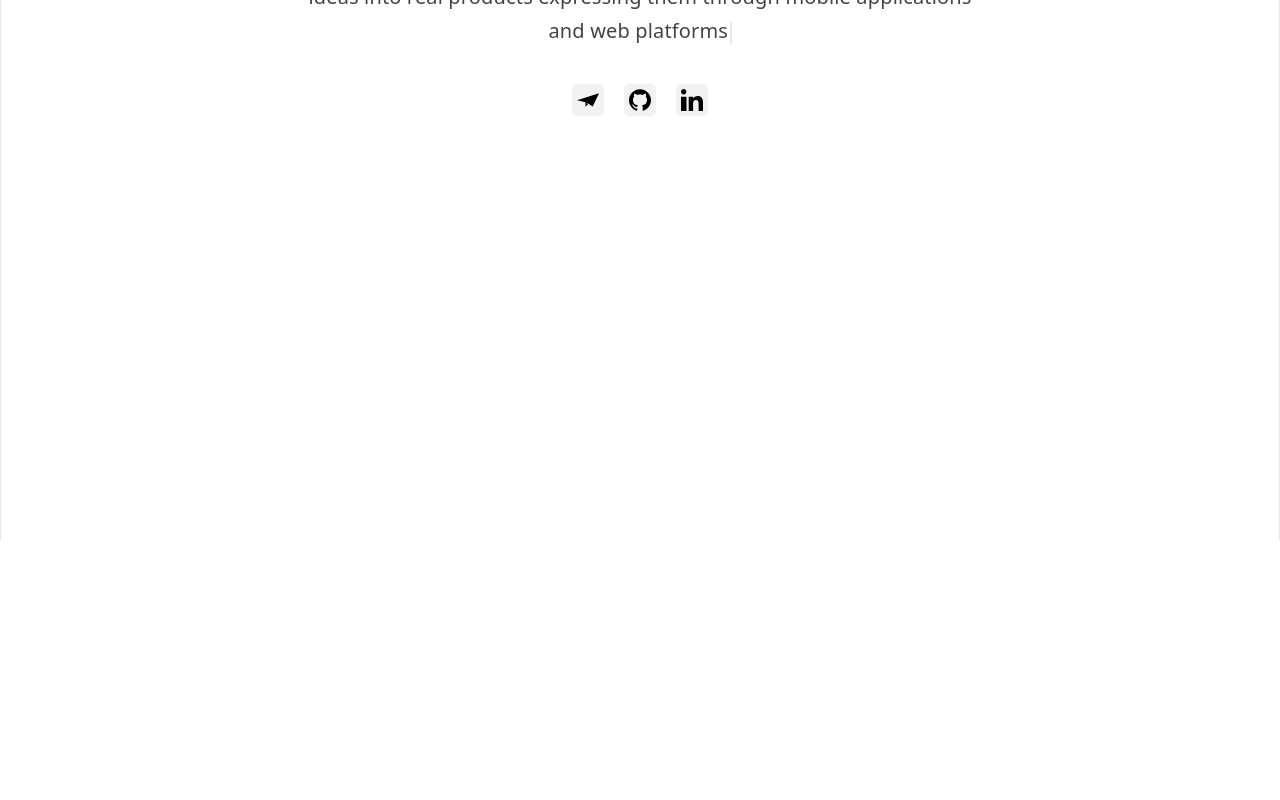
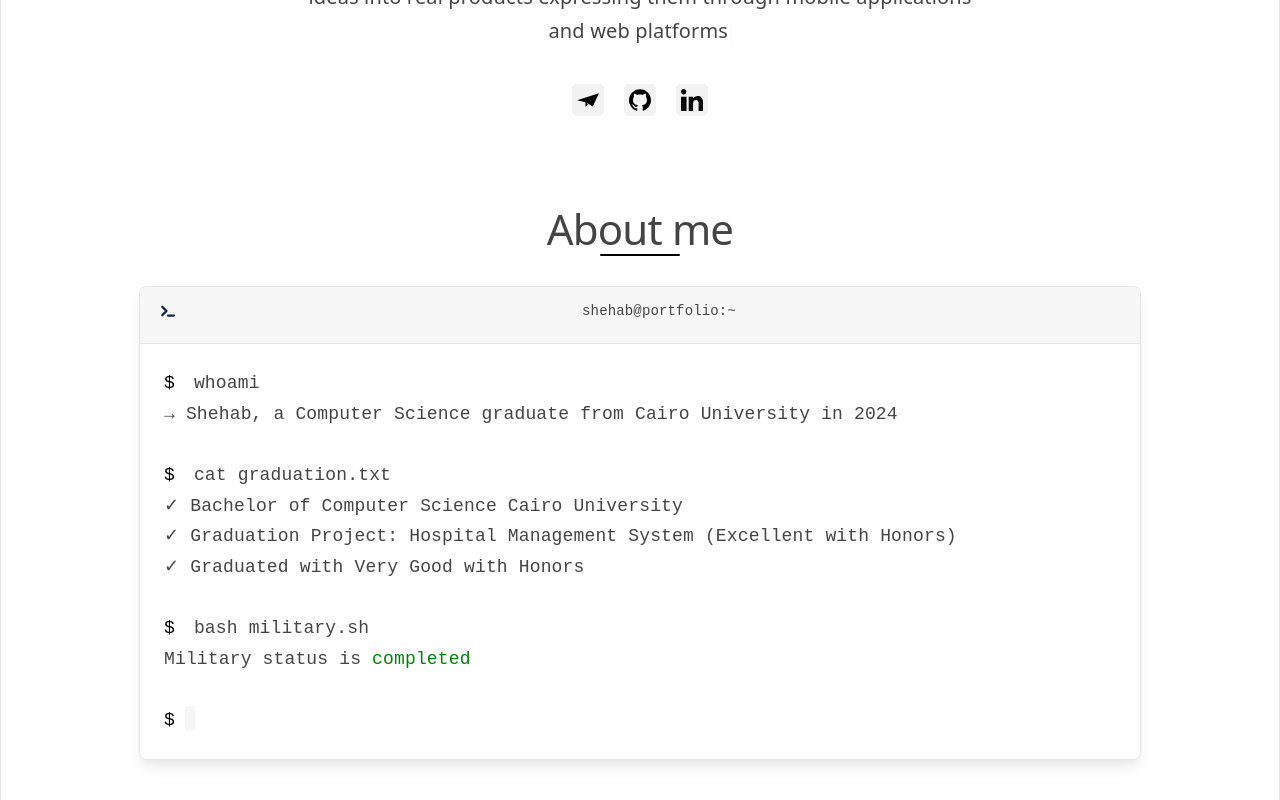
Before and after one commit to ShehabM0/portfolio, a React (Vite) app: page / in a window 1280 px wide. Shown: the part 260-1060 px from the top of the page. Before the commit the page ends 800 px from the top, so only its background shows below. Built offline with nearby package versions, Linux system fonts and the light colour scheme; a small style sheet from the web is missing.

Commit message:
add terminal component

```diff
--- a/src/App.css
+++ b/src/App.css
@@ -100,3 +100,77 @@
   transform: translateY(-2px);
   background-color: transparent;
 }
+
+/* ── Section Title ──────────────────────────────────────── */
+.section-title {
+  font-size: clamp(28px, 5vw, 42px);
+  font-weight: 500;
+  letter-spacing: -0.02em;
+  color: var(--text);
+  margin: 100px 0 30px;
+  text-align: center;
+  position: relative;
+}
+
+.section-title::after {
+  content: "";
+  display: block;
+  width: 80px;
+  height: 2px;
+  margin: 12px auto 0;
+  background: var(--text-h);
+  border-radius: 2px;
+}
+
+/* ── Terminal ──────────────────────────────────────── */
+.terminal {
+  border: 1px solid var(--border);
+  border-radius: 8px;
+  overflow: hidden;
+  background: var(--bg);
+  box-shadow: var(--shadow);
+  font-family: var(--mono);
+  max-width: 1000px;
+  width: 100%;
+}
+
+.terminal-header {
+  display: flex;
+  justify-content: space-between;
+  padding: 10px 14px;
+  border-bottom: 1px solid var(--border);
+  background: #f7f7f7;
+}
+
+.terminal-icon {
+  padding: 5px;
+  width: 18px;
+  height: 18px;
+}
+
+.terminal-title {
+  margin-left: 10px;
+  font-size: 14px;
+  color: var(--text);
+}
+
+.terminal-body {
+  text-align: left;
+  padding: 24px;
+  line-height: 1.7;
+}
+
+.prompt {
+  color: var(--text-h);
+  margin-right: 8px;
+}
+
+.terminal-cursor {
+  display: inline-block;
+  width: 10px;
+  height: 1.3em;
+  background-color: gainsboro;
+  margin-left: 2px;
+  vertical-align: text-bottom;
+  animation: blink 1s infinite;
+}
--- a/src/App.jsx
+++ b/src/App.jsx
@@ -1,3 +1,4 @@
+import TerminalLogo from "./assets/terminal.svg"
 import LinkedinLogo from "./assets/linkedin.svg"
 import GithubLogo from "./assets/github.svg"
 import MailLogo from "./assets/mail.svg"
@@ -57,6 +58,52 @@ export default function App() {
         </a>
       </div>
 
+      {/* About */}
+      <div className="section-title">
+        About me
+      </div>
+
+      {/* Terminal */}
+      <div className="terminal">
+        <div className="terminal-header">
+          <div>
+            <img className="terminal-icon" src={TerminalLogo} />
+          </div>
+          <div>
+            <span className="terminal-title">shehab@portfolio:~</span>
+          </div>
+          <div> </div>
+        </div>
+
+        <div className="terminal-body">
+          <p><span className="prompt">$</span> whoami</p>
+          <p>→ Shehab, a Computer Science graduate from Cairo University in 2024</p>
+
+          <br></br>
+
+          <p><span className="prompt">$</span> cat graduation.txt</p>
+          <p>
+            ✓ Bachelor of Computer Science Cairo University <br/>
+            ✓ Graduation Project: Hospital Management System (Excellent with Honors) <br/>
+            ✓ Graduated with Very Good with Honors
+          </p>
+
+          <br></br>
+
+          <p><span className="prompt">$</span> bash military.sh</p>
+          <p>
+            Military status is <span style={{color: "green"}}>completed</span>
+          </p>
+
+          <br></br>
+
+          <p>
+            <span className="prompt">$</span>
+            <span className="terminal-cursor" />
+          </p>
+        </div>
+      </div>
+
     </main>
   );
 }
```
Also changed, not shown: src/assets/terminal.svg (added).
